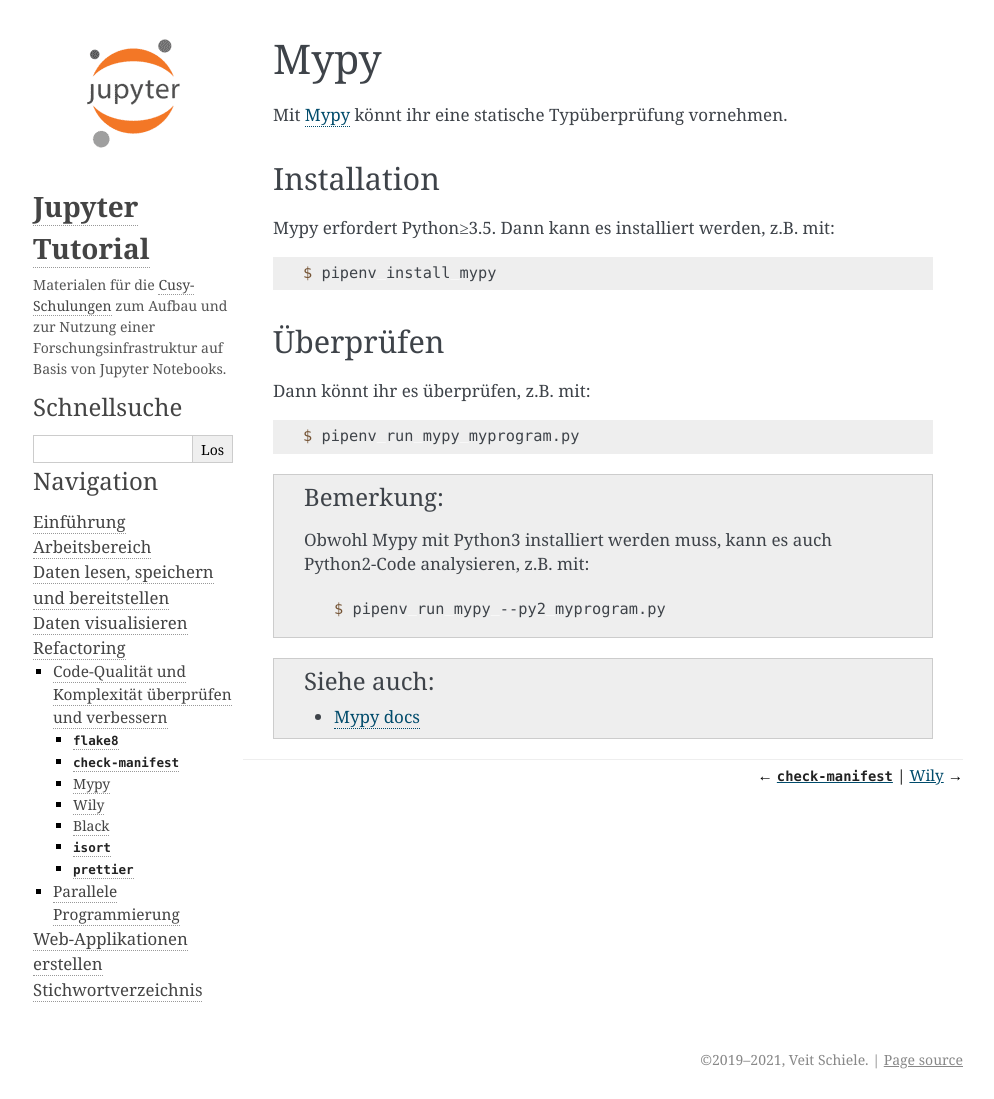
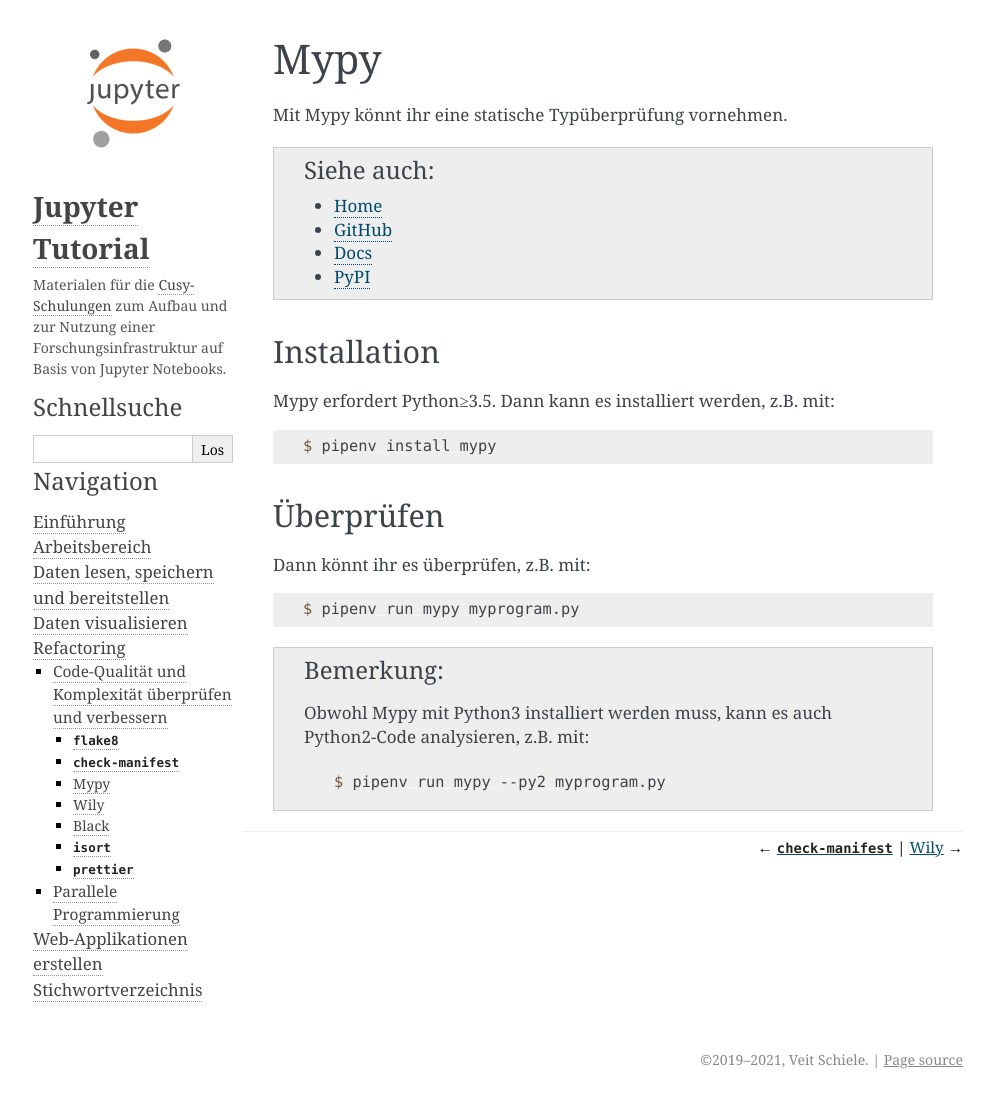
Before and after one commit to veit/jupyter-tutorial-de, a Sphinx documentation site: the page built from docs/refactoring/autoqual/mypy.rst, in a window 1280 px wide. Shown: the whole page, without its empty margins (147-1141 px from the left). Built offline with Sphinx 7.4.7, drawn with Linux system fonts in a browser that asks for light colours; pages that are not in the unit, such as notebooks, are missing from menus.

Commit message:
Rearrange Mypy docs

```diff
--- a/docs/refactoring/autoqual/mypy.rst
+++ b/docs/refactoring/autoqual/mypy.rst
@@ -1,8 +1,13 @@
 Mypy
 ====
 
-Mit `Mypy <http://mypy-lang.org/>`_ könnt ihr eine statische Typüberprüfung
-vornehmen.
+Mit Mypy könnt ihr eine statische Typüberprüfung vornehmen.
+
+.. seealso::
+    * `Home <http://mypy-lang.org/>`_
+    * `GitHub <https://github.com/python/mypy>`_
+    * `Docs <https://mypy.readthedocs.io/>`_
+    * `PyPI <https://pypi.org/project/mypy/>`_
 
 Installation
 ------------
@@ -29,6 +34,3 @@
     .. code-block:: console
 
         $ pipenv run mypy --py2 myprogram.py
-
-.. seealso::
-    * `Mypy docs <https://mypy.readthedocs.io/>`_
```
